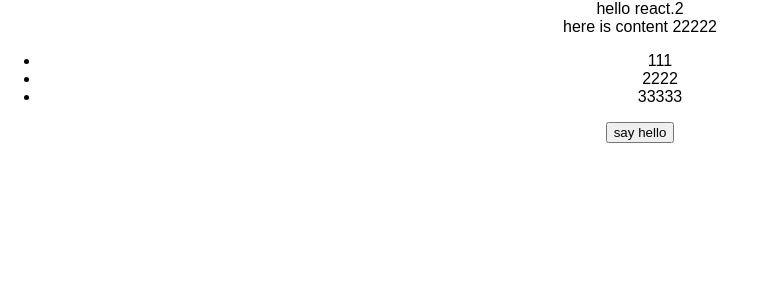
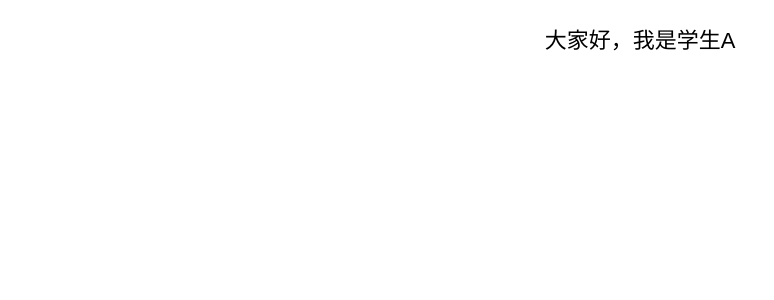
Before and after one commit to ArtechChu/react-demo-before-conference, a React (Create React App) app: page / in a window 1280 px wide. Shown: the top 300 px of the page, without its empty margins (0-774 px from the left). Built offline with nearby package versions, Linux system fonts and the light colour scheme.

Commit message:
使用样式

```diff
--- a/src/App.css
+++ b/src/App.css
@@ -26,3 +26,5 @@
   from { transform: rotate(0deg); }
   to { transform: rotate(360deg); }
 }
+
+p{ color:orange;}
--- a/src/App.js
+++ b/src/App.js
@@ -1,6 +1,6 @@
 import React, { Component } from 'react';
 import './App.css';
-
+import Student from './Components/Student/Student';
 class App extends Component {
 
   sayHello=()=>{
@@ -13,25 +13,10 @@ class App extends Component {
   }
 
   render() {
-    let content1 = <div>here is content 11111</div>
-    let content2 = <div>here is content 22222</div>
-    let isShowContent1 = false;
-    let liArr = [
-      <li key="li1">111</li>,
-      <li key="li2">2222</li>,
-      <li key="li3">33333</li>
-    ];
+
     return (
       <div className="App">
-      {/*这里是注释*/}
-        <span htmlFor="here is for attribute">hello react.{1+1}</span>
-        {isShowContent1?content1:content2}
-        <ul>
-          {liArr}
-        </ul>
-        {/* <button onClick={ ()=> this.sayHelloTo('jack')  }>say hello</button> */}
-        <button onClick={  this.sayHelloTo.bind(null,'jack')  }>say hello</button>
-
+        <Student />
       </div>
     );
   }
--- /dev/null
+++ b/src/Components/Student/Student.css
@@ -0,0 +1,2 @@
+p{ color:blue;}
+.showGreen { color:green;}
--- /dev/null
+++ b/src/Components/Student/Student.js
@@ -0,0 +1,10 @@
+import React from  'react' //如果要用到JSX语法，就需要导入react
+import './Student.css';
+var myStyle = {
+    "fontSize":"22px",
+    "color":"black"
+}
+function Student(){
+    return <p style={myStyle}>大家好，我是学生A</p> //JSX
+}
+export default Student;
```
